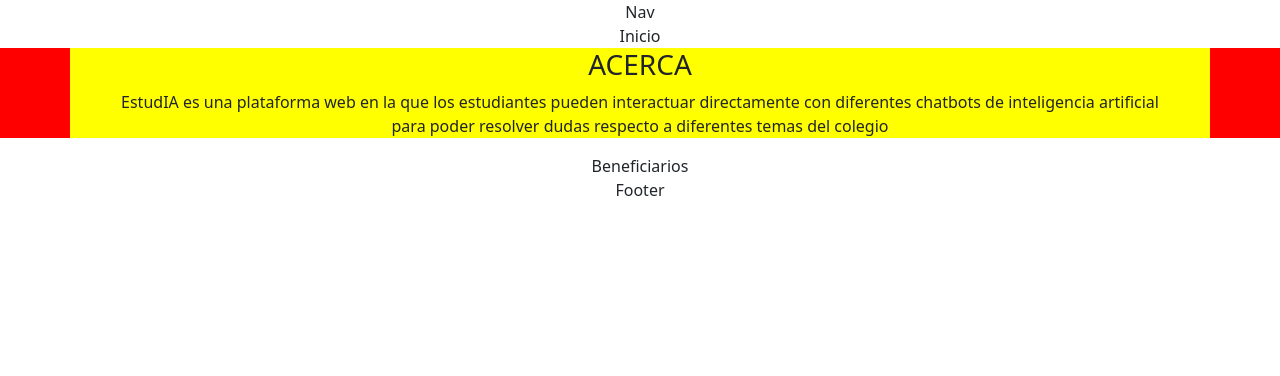
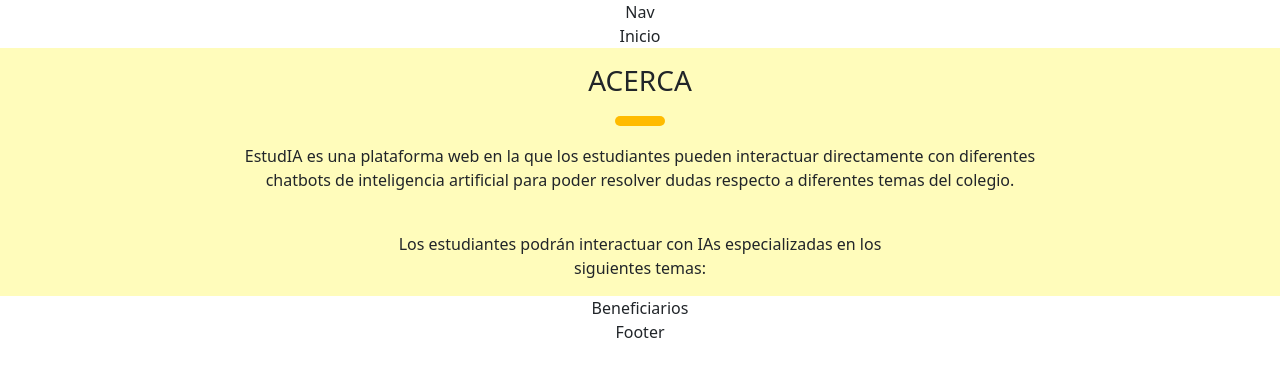
Before and after one commit to nuevo637/P-gina-EstudIA, a React (Create React App) app in the folder estudia/: page / in a window 1280 px wide. Shown: the top 376 px of the page. Built offline with nearby package versions, Linux system fonts and the light colour scheme.

Commit message:
Configuraciones de texto

```diff
--- a/estudia/src/components/acerca/Acerca.js
+++ b/estudia/src/components/acerca/Acerca.js
@@ -2,13 +2,29 @@ import React from 'react'
 
 export const Acerca = () => {
   return (
-    <div className="container-xxl ps-5 pe-5" style={{ backgroundColor: 'red' }}>
-      <div className="container-sm ps-5 pe-5"  style={{ backgroundColor: 'yellow' }}>
-        <h3 className="text-center">ACERCA</h3>
-        <p>
-          EstudIA es una plataforma web en la que los estudiantes pueden interactuar directamente con diferentes chatbots de inteligencia artificial para poder resolver dudas respecto a diferentes temas del colegio
+    <section className="container-fluid" style={{ backgroundColor: '#FFFCBB' }}>
+      <div className="container-sm ps-5 pe-5" style={{ maxWidth: '900px', margin: '0 auto' }}>
+        <h3 className="text-center pt-3 pb-2">ACERCA</h3>
+        <hr style={{
+          border: '0',
+          borderRadius: '10px',
+          height: '10px',
+          backgroundColor: '#FFBB00',
+          width: '50px',
+          margin: '10px auto',
+          opacity: '1'
+        }} />
+        <p className="text-center pt-2 pb-3">
+          EstudIA es una plataforma web en la que los estudiantes pueden interactuar
+          directamente con diferentes chatbots de inteligencia artificial para poder
+          resolver dudas respecto a diferentes temas del colegio.
         </p>
+
+        <p className="text-center pt-2 pb-3" style={{ maxWidth: '500px', margin: '0 auto' }}>
+        Los estudiantes podrán interactuar con IAs especializadas en los siguientes temas:
+        </p>
+
       </div>
-    </div>
+    </section>
   );
 }
```
